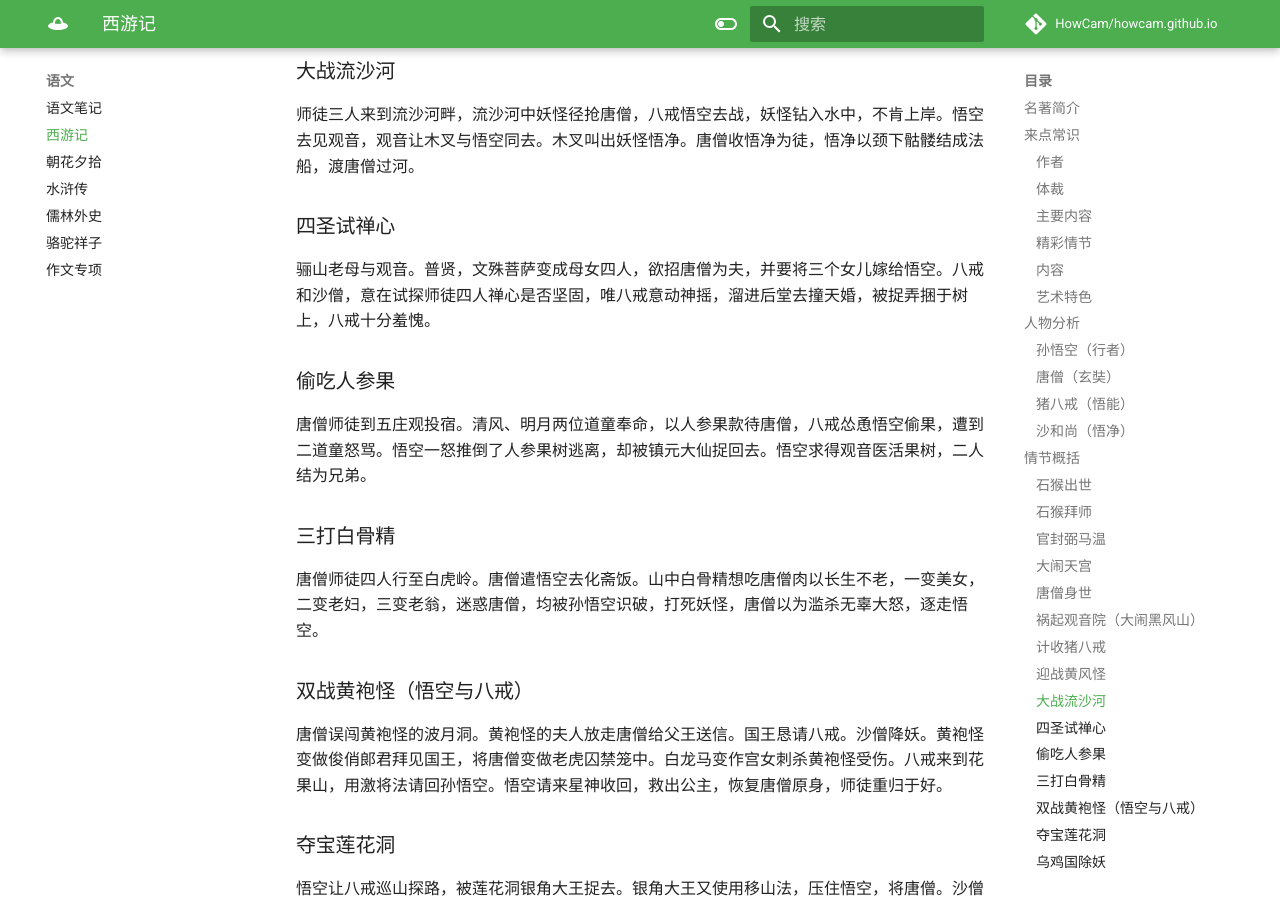
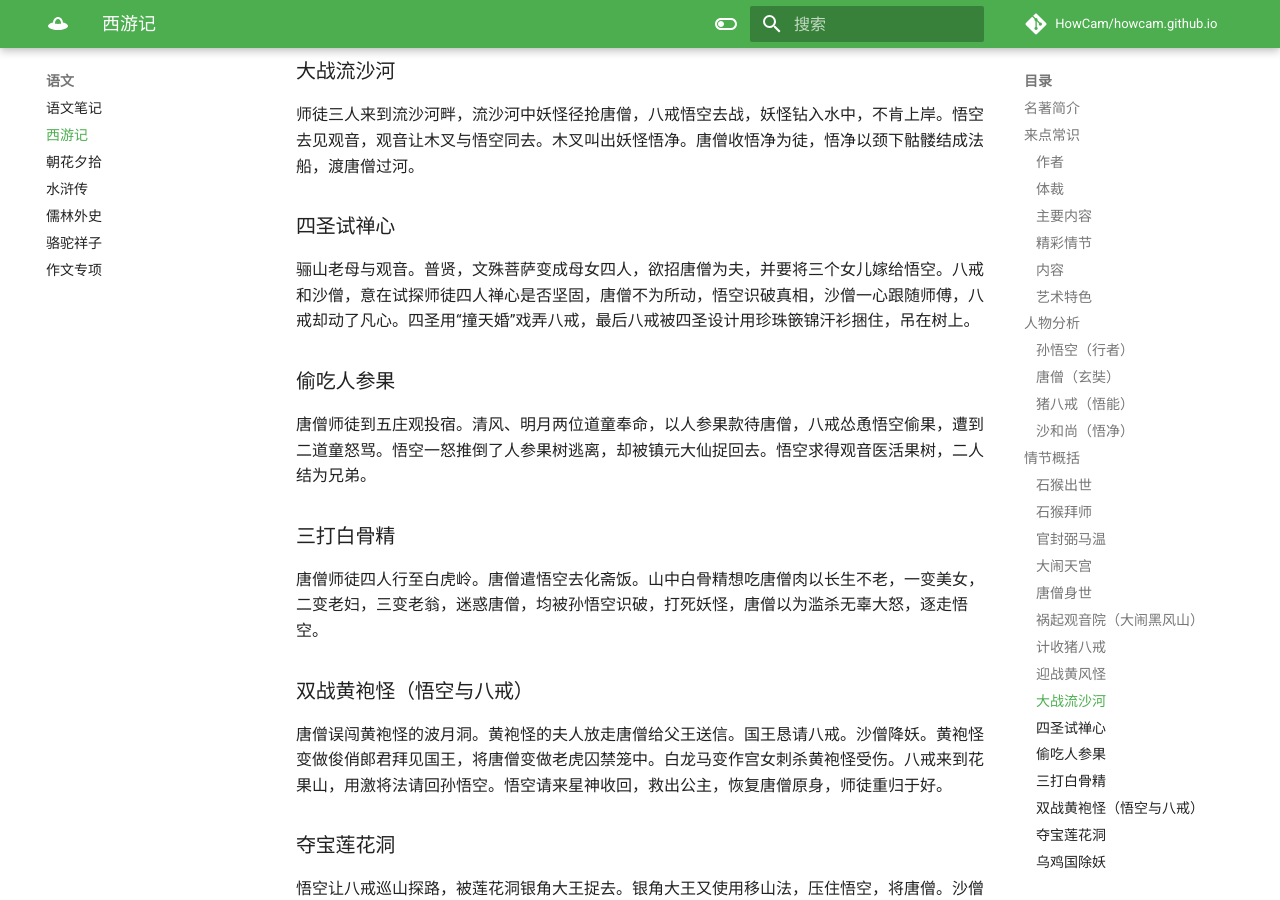
Before and after one commit to HowCam/howcam.github.io, an MkDocs documentation site: the page built from docs/Chinese/西游记.md, in a window 1280 px wide and 900 px high, scrolled down 5404 px. Built offline with MkDocs 1.6.1 and Material for MkDocs 9.7.7, drawn with Linux system fonts in a browser that asks for light colours; a script that is not in the unit is left out; comment, search, counter and statistics services are not loaded.

Commit message:
Update 西游记.md
修改「四圣试禅心」情节
猪八戒被珍珠嵌锦汗衫捆住，**吊在树上**

```diff
--- a/docs/Chinese/西游记.md
+++ b/docs/Chinese/西游记.md
@@ -226,7 +226,7 @@
 
 ### 四圣试禅心
 
-骊山老母与观音。普贤，文殊菩萨变成母女四人，欲招唐僧为夫，并要将三个女儿嫁给悟空。八戒和沙僧，意在试探师徒四人禅心是否坚固，唯八戒意动神摇，溜进后堂去撞天婚，被捉弄捆于树上，八戒十分羞愧。
+骊山老母与观音。普贤，文殊菩萨变成母女四人，欲招唐僧为夫，并要将三个女儿嫁给悟空。八戒和沙僧，意在试探师徒四人禅心是否坚固，唐僧不为所动，悟空识破真相，沙僧一心跟随师傅，八戒却动了凡心。四圣用“撞天婚”戏弄八戒，最后八戒被四圣设计用珍珠篏锦汗衫捆住，吊在树上。
 
 
 
```
